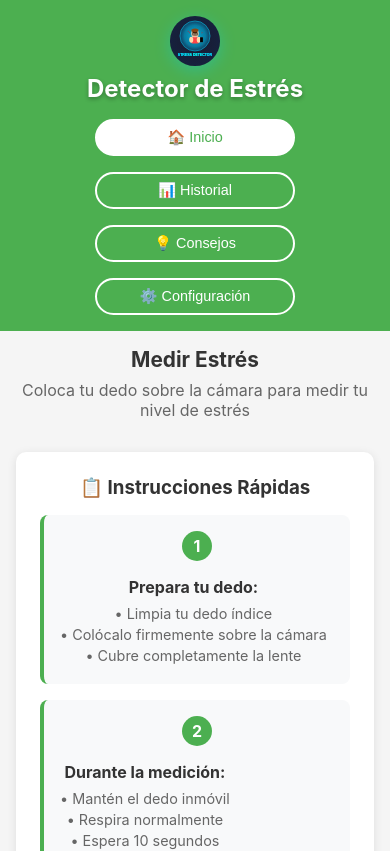
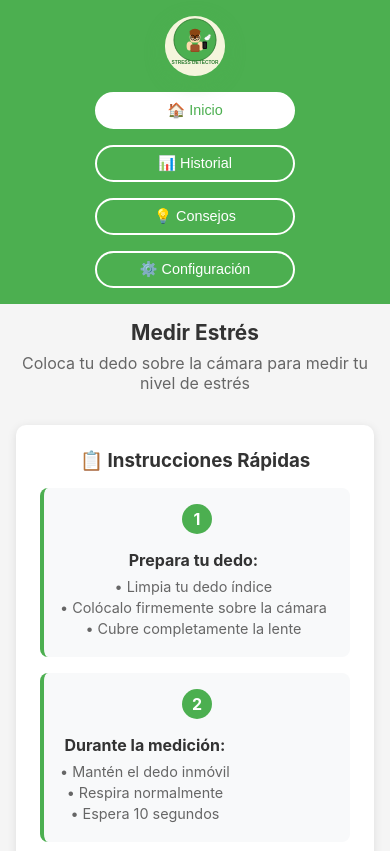
Before and after one commit to jortecs/Medidor-de-estres, a React (Create React App) app: page / in a window 390 px wide. Shown: the top 851 px of the page. Built offline with nearby package versions, Linux system fonts and the light colour scheme.

Commit message:
Actualizado logo con diseño de Jorgito Traductor y eliminado texto del header

```diff
--- a/src/App.css
+++ b/src/App.css
@@ -37,20 +37,20 @@ body {
 }
 
 .app-logo {
-  width: 60px;
-  height: 60px;
+  width: 120px;
+  height: 120px;
   border-radius: 50%;
-  box-shadow: 0 4px 15px rgba(0, 212, 255, 0.3);
+  box-shadow: 0 6px 20px rgba(76, 175, 80, 0.4);
   animation: logoGlow 2s ease-in-out infinite alternate;
 }
 
 @keyframes logoGlow {
   0% {
-    box-shadow: 0 4px 15px rgba(0, 212, 255, 0.3);
+    box-shadow: 0 6px 20px rgba(76, 175, 80, 0.4);
     transform: scale(1);
   }
   100% {
-    box-shadow: 0 6px 25px rgba(0, 212, 255, 0.6);
+    box-shadow: 0 8px 30px rgba(76, 175, 80, 0.7);
     transform: scale(1.05);
   }
 }
@@ -127,8 +127,8 @@ body {
 }
 
 .loading-logo {
-  width: 120px;
-  height: 120px;
+  width: 150px;
+  height: 150px;
   margin-bottom: 2rem;
   animation: loadingPulse 2s ease-in-out infinite;
 }
@@ -532,8 +532,8 @@ body {
   }
 
   .app-logo {
-    width: 50px;
-    height: 50px;
+    width: 80px;
+    height: 80px;
   }
 
   .app-nav {
@@ -565,8 +565,13 @@ body {
 
 @media (max-width: 480px) {
   .loading-logo {
-    width: 80px;
-    height: 80px;
+    width: 100px;
+    height: 100px;
+  }
+
+  .app-logo {
+    width: 60px;
+    height: 60px;
   }
 
   .app-header h1 {
--- a/src/App.js
+++ b/src/App.js
@@ -514,7 +514,6 @@ function App() {
       <header className="app-header">
         <div className="header-content">
           <img src={stressDetectorLogo} alt="Stress Detector Logo" className="app-logo" />
-          <h1>Detector de Estrés</h1>
         </div>
         <nav className="app-nav">
           <button
```
Also changed, not shown: src/assets/stress-detector-logo.svg.
